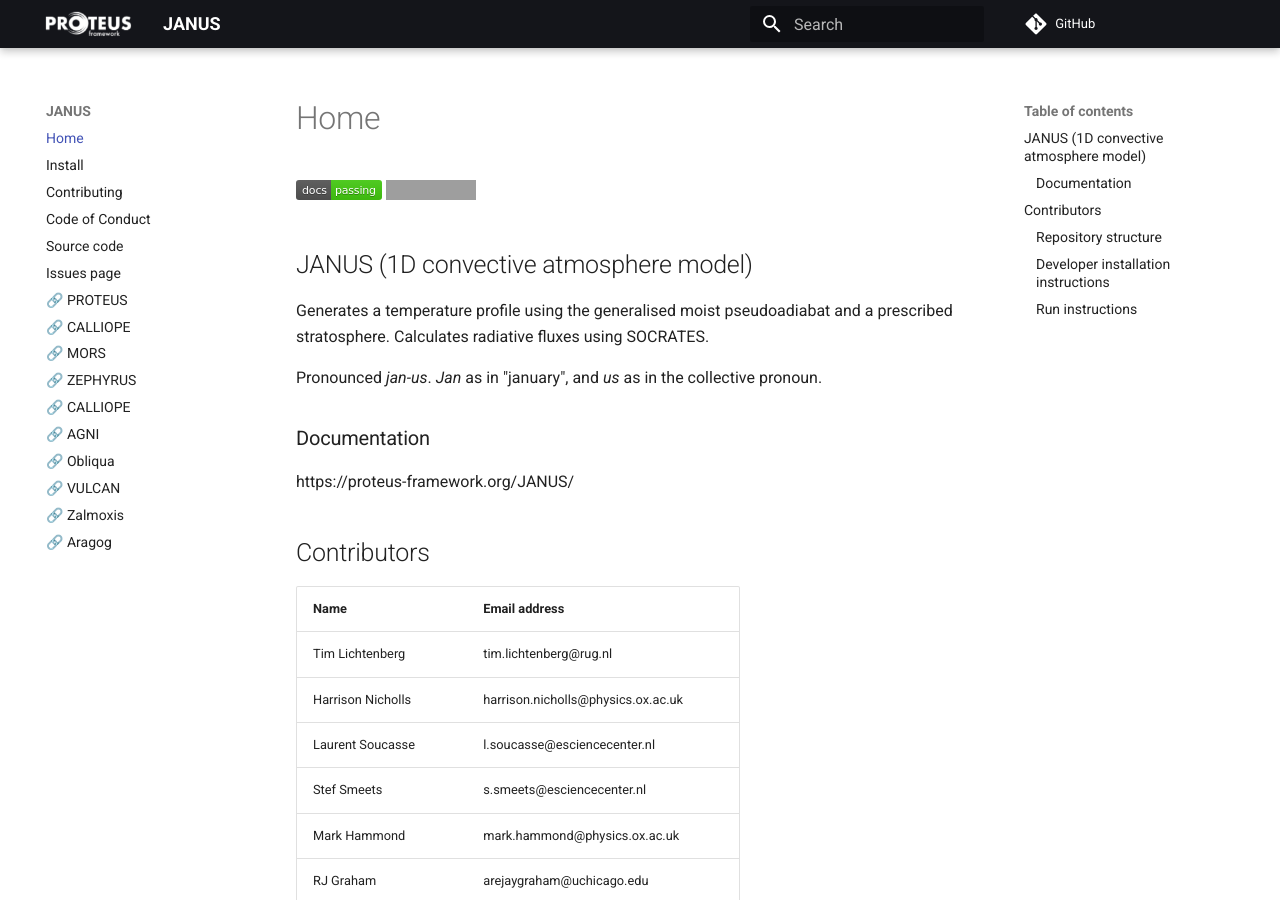
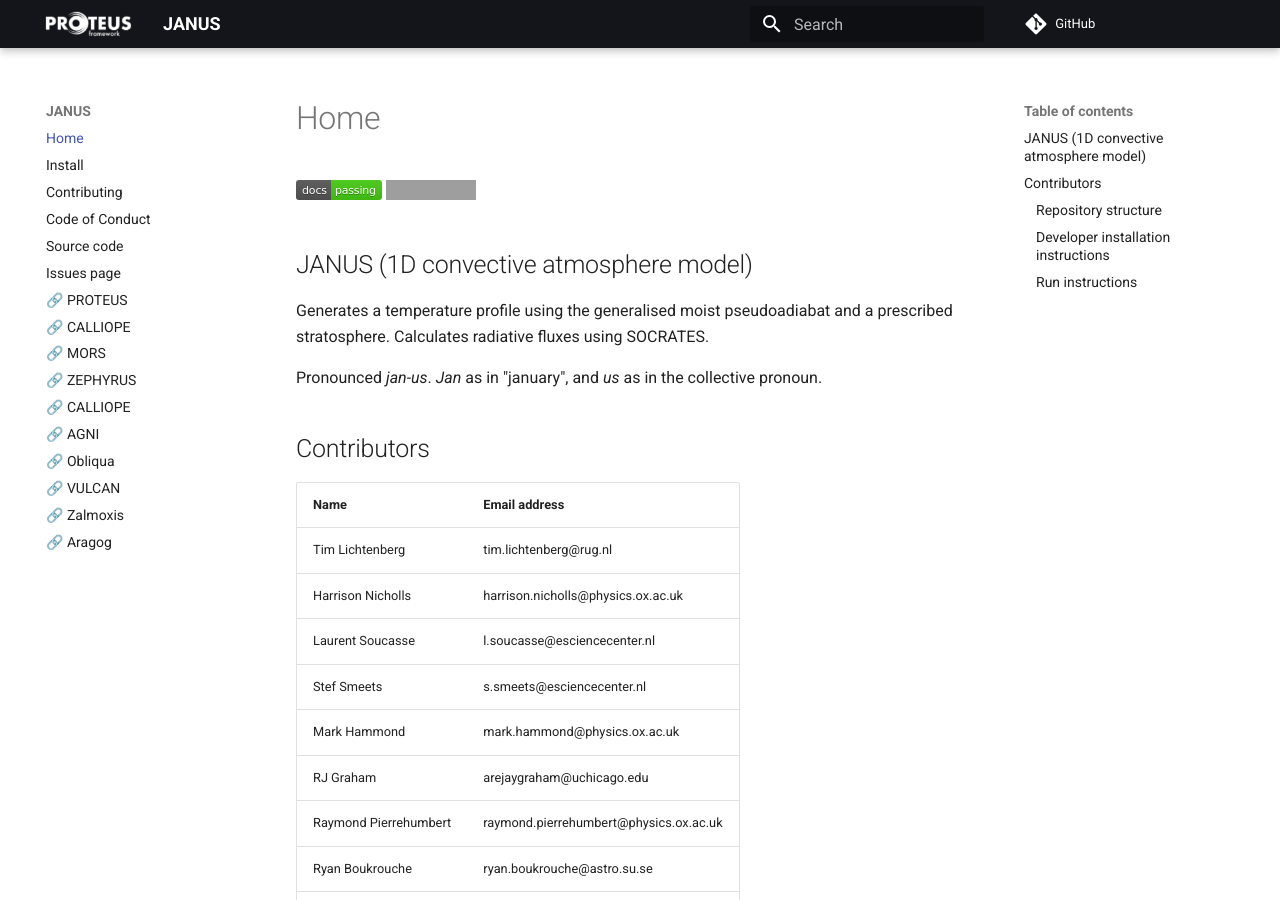
Before and after one commit to FormingWorlds/JANUS, an MkDocs documentation site: the page built from docs/index.md, in a window 1280 px wide and 900 px high. Built offline with MkDocs 1.6.1 and Material for MkDocs 9.7.7, drawn with Linux system fonts in a browser that asks for light colours; comment, search, counter and statistics services are not loaded; grey boxes are pictures that could not be loaded.

Commit message:
remove documentation link (already at the documentation)

```diff
--- a/docs/index.md
+++ b/docs/index.md
@@ -6,9 +6,6 @@
 Generates a temperature profile using the generalised moist pseudoadiabat and a prescribed stratosphere. Calculates radiative fluxes using SOCRATES.
 
 Pronounced *jan-us*. *Jan* as in "january", and *us* as in the collective pronoun.
-
-### Documentation
-https://proteus-framework.org/JANUS/
 
 ## Contributors
 
```
